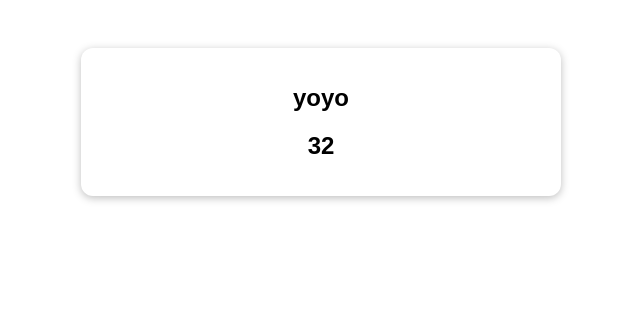
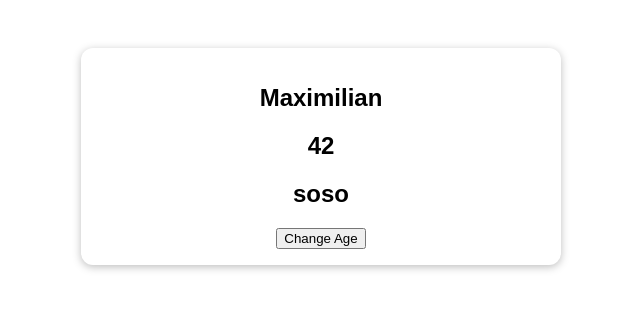
Before and after one commit to yuosif1286/VueCourse, a Vue app: page / in a window 1280 px wide. Shown: the top 310 px of the page, without its empty margins (319-959 px from the left). Built offline with nearby package versions, Linux system fonts and the light colour scheme.

Commit message:
complete

```diff
--- a/src/App.vue
+++ b/src/App.vue
@@ -2,24 +2,22 @@
   <section class="container">
     <h2>{{ user.uName }}</h2>
     <h2>{{ user.age }}</h2>
+    <h2>{{oneParam}}</h2>
+    <button @click="setNewAge">Change Age</button>
   </section>
 </template>
 
 <script setup>
 //import {ref} from "vue";
-import {ref,reactive,isRef,toRefs,isReactive} from "vue";
+import {ref,reactive} from "vue";
 
-  const uName= ref('Maximilian');
+
   const user= reactive({uName:'Maximilian',age:42});
-  setTimeout(function (){
-   // uName.value='yoyo'
-    user.uName='yoyo';
-    user.age=32;
-  },2000);
-console.log(isReactive(user),isRef(uName));
-
-const newUser=toRefs(user);
-console.log(newUser);
+  const oneParam=ref('soso');
+  function setNewAge(){
+    user.age=20;
+    oneParam.value='yoyo';
+  }
 </script>
 
 <style>
```
